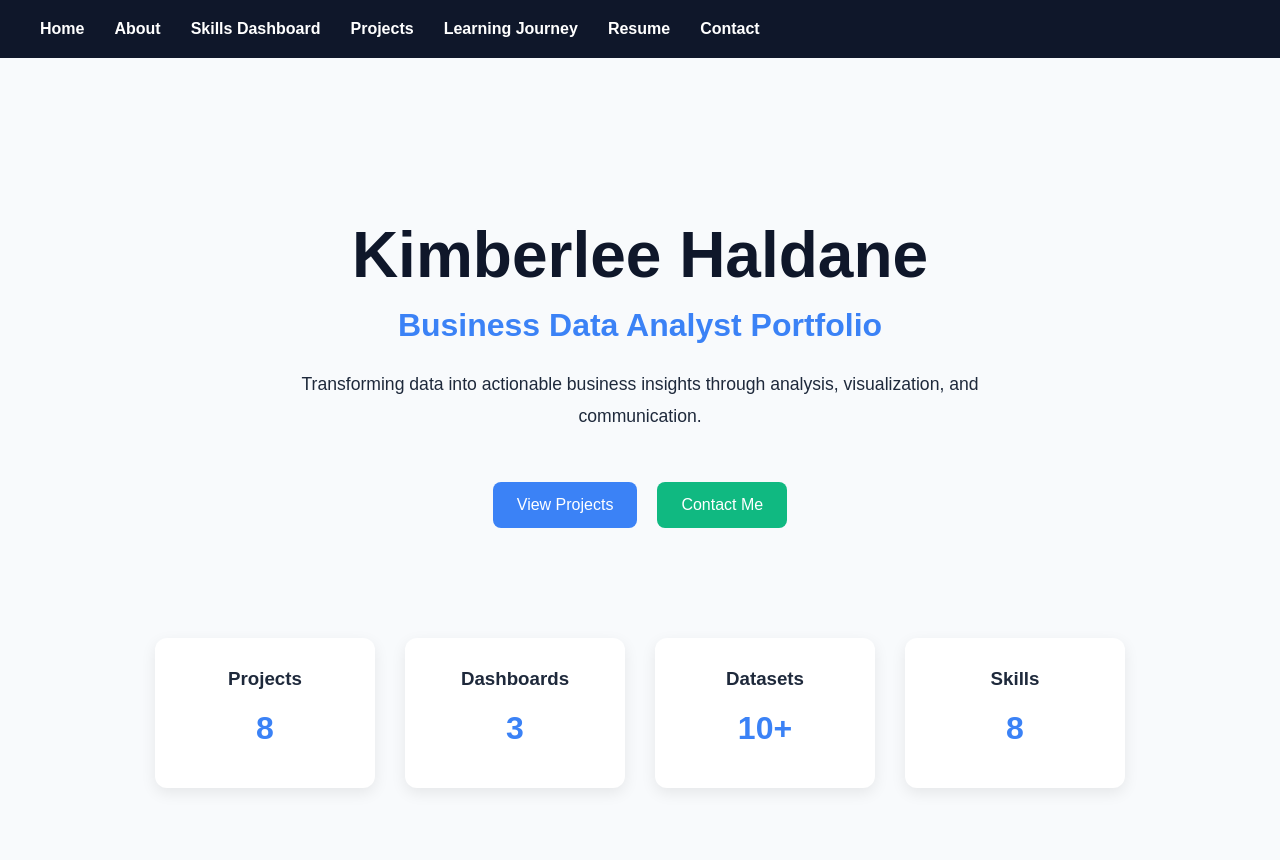
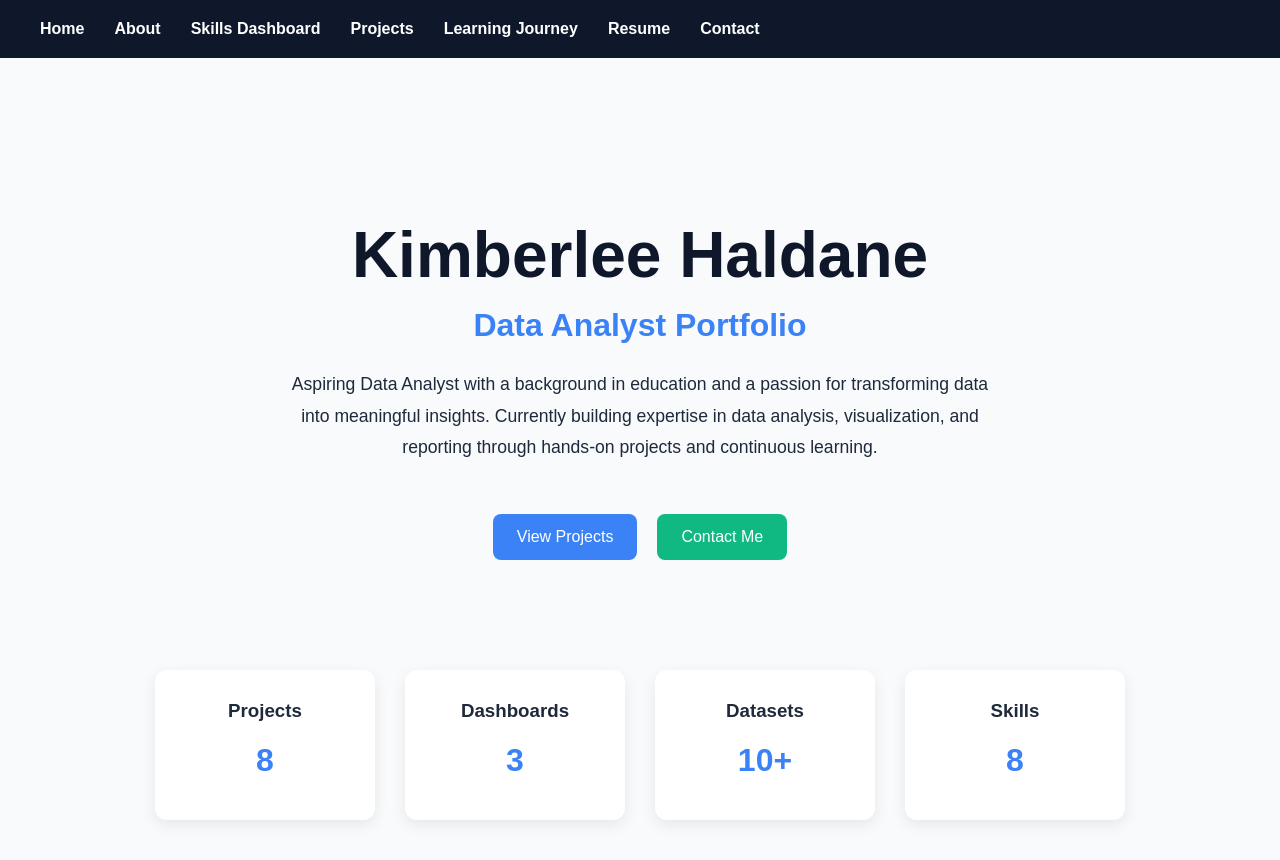
Before and after one commit to haldanek/haldane-business-data-analyst-portfolio, a React (Vite) app in the folder haldane-business-data-analyst-portfolio/: page / in a window 1280 px wide. Shown: the top 860 px of the page. Built offline with nearby package versions, Linux system fonts and the light colour scheme.

Commit message:
docs(home): update homepage introduction

```diff
--- a/haldane-business-data-analyst-portfolio/src/pages/Home.tsx
+++ b/haldane-business-data-analyst-portfolio/src/pages/Home.tsx
@@ -4,11 +4,13 @@ function Home() {
       <section className='hero'>
         <h1>Kimberlee Haldane</h1>
 
-        <h2>Business Data Analyst Portfolio</h2>
+        <h2>Data Analyst Portfolio</h2>
 
         <p>
-          Transforming data into actionable business insights through analysis,
-          visualization, and communication.
+          Aspiring Data Analyst with a background in education and a passion for
+          transforming data into meaningful insights. Currently building
+          expertise in data analysis, visualization, and reporting through
+          hands-on projects and continuous learning.
         </p>
 
         <div className='hero-buttons'>
@@ -16,8 +18,6 @@ function Home() {
           <button>Contact Me</button>
         </div>
       </section>
-
-
 
       <section className='stats-section'>
         <div className='stat-card'>
```
